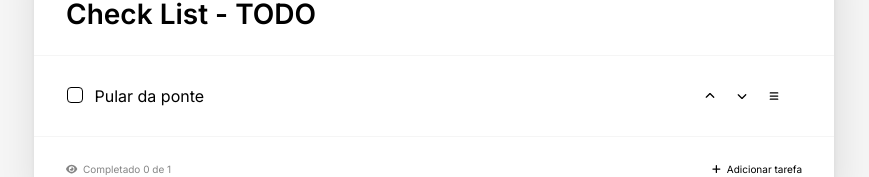
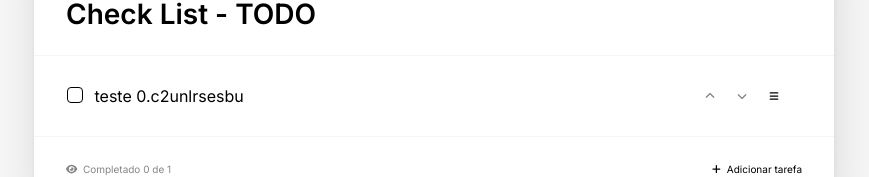
Before and after one commit to fernanduandrade/check-list, a Vue app: page / in a window 1280 px wide. Both pictures are taken after a click on the element "Adicionar tarefa". Shown: the part 317-494 px from the top of the page, without its empty margins (206-1075 px from the left). Built offline with nearby package versions, Linux system fonts and the light colour scheme.

Commit message:
feat: adicionado mover todo

```diff
--- a/src/App.vue
+++ b/src/App.vue
@@ -20,7 +20,7 @@ const addTodo = () => todoList.value.push({
     id:  generateId(),
     description: '',
     priority: 'black',
-    title: '',
+    title: `teste ${generateId()}`,
     actionOpened: false
   })
 
@@ -31,6 +31,21 @@ const closeActionModalEvent = (event: boolean, todo: Todo) => todo.actionOpened
 const changeFlagPriorityEvent = (event: Priority, todo: Todo) => {
   todo.priority = event
 }
+
+function moveTodo(array: Todo[], index: number, direction: string) {
+  if (direction === 'up') {
+    // Move the element up by one position
+    if (index > 0) {
+      [array[index - 1], array[index]] = [array[index], array[index - 1]];
+    }
+  } else if (direction === 'down') {
+    // Move the element down by one position
+    if (index < array.length - 1) {
+      [array[index], array[index + 1]] = [array[index + 1], array[index]];
+    }
+  }
+}
+
 </script>
 
 <template>
@@ -42,7 +57,7 @@ const changeFlagPriorityEvent = (event: Priority, todo: Todo) => {
     <section class="check-list__section">
       <div
         class="check-list__section task"
-        v-for="todo in todoList"
+        v-for="(todo, index) in todoList"
         :key="todo.id"
       >
       <div class="check-list__section task__checkbox">
@@ -54,14 +69,20 @@ const changeFlagPriorityEvent = (event: Priority, todo: Todo) => {
           </div>
 
           <div class="check-list__section task__title">
-            <!-- <input @dblclick="" v-model="todo.title"/> -->
-            <label for="">{{ todo.title ? todo.title : 'Pular da ponte' }}</label>
+            <label for="">{{ todo.title ? todo.title : `Pular da ponte ${index}` }}</label>
           </div>
           <div class="check-list__section task__actions">
-            <div class="check-list__section task__actions--icon">
+            <div
+              :class="`check-list__section task__actions--icon ${(index === 0 || todoList.length === 1 ? 'disabled': '')}`"
+              @click="moveTodo(todoList, index, 'up')"
+            >
               <font-awesome-icon icon="fa-chevron-up" />
             </div>
-            <div class="check-list__section task__actions--icon">
+            <div
+              :class="`check-list__section task__actions--icon ${(index === todoList.length - 1|| todoList.length === 1 ? 'disabled': '')}`"
+              @click="moveTodo(todoList, index, 'down')"
+            >
+
               <font-awesome-icon icon="fa-chevron-down"/>
             </div>
             <div class="check-list__section task__actions--icon" @click="todo.actionOpened = !todo.actionOpened">
@@ -69,9 +90,13 @@ const changeFlagPriorityEvent = (event: Priority, todo: Todo) => {
             </div>
             <load-action-modal
               :todo="todo"
+              :lastPosition="index === todoList.length - 1"
+              :firstPosition="index === 0"
+              :oneElement="todoList.length === 1"
               @mouseleave="todo.actionOpened = false"
               @closeModal="closeActionModalEvent($event, todo)"
               @changeFlagColor="changeFlagPriorityEvent($event as Priority, todo)"
+              @movePosition="moveTodo(todoList, index, $event)"
               v-show="todo.actionOpened"
             />
           </div>
--- a/src/components/ActionModal/ActionModal.vue
+++ b/src/components/ActionModal/ActionModal.vue
@@ -14,18 +14,33 @@ const props = defineProps({
     todo: {
         type: Object as PropType<Todo>,
         required: true,
+    },
+    lastPosition: {
+        type: Boolean,
+        required: true
+    },
+    firstPosition: {
+        type: Boolean,
+        required: true
+    },
+    oneElement: {
+        type: Boolean,
+        required: true
     }
 })
 
 const emit = defineEmits<{
   (event: 'closeModal', value: boolean): void
   (event: 'changeFlagColor', value: string): void
+  (event: 'movePosition', value: string): void
 }>()
 
 const closeModalHandler = (e: Event) => emit('closeModal', false)
 const changeFlagPriority = (value: string) => {
-    console.log(value)
     emit('changeFlagColor', value)
+}
+const changeTodoPosition = (position: string) => {
+    emit('movePosition', position)
 }
 </script>
 
@@ -57,10 +72,16 @@ const changeFlagPriority = (value: string) => {
         </div>
         <Divider />
         <div class="modal-wrapper__header-3">
-            <div class="modal-wrapper__header-3 action">
+            <div
+                :class="`modal-wrapper__header-3 action${(firstPosition || oneElement ? '--disabled': '')}`"
+                @click="changeTodoPosition('up')"
+            >
                 <span class="modal-wrapper__header-3 action--option">Mover para cima</span>
             </div>
-            <div class="modal-wrapper__header-3 action">
+            <div
+                :class="`modal-wrapper__header-3 action${(lastPosition || oneElement ? '--disabled': '')}`"
+                @click="changeTodoPosition('down')"
+            >
                 <span class="modal-wrapper__header-3 action--option">Mover para baixo</span>
             </div>
         </div>
--- a/src/components/ActionModal/styles.scss
+++ b/src/components/ActionModal/styles.scss
@@ -95,6 +95,7 @@
             padding-top: 15px 0px 15px 0px;
 
             &:hover {
+                cursor: pointer;
                 background-color: #F5F5F5;
             }
 
@@ -108,6 +109,12 @@
                     color: red;
                 }
             }
+
+            &--disabled {
+               color: #858585;
+               cursor: auto;
+               user-select: none;
+            }
         }
     }
 }
--- a/src/styles/_base.scss
+++ b/src/styles/_base.scss
@@ -89,6 +89,12 @@ body {
                         background-color: #EBEBEB;
                         cursor: pointer;
                     }
+
+                    &.disabled {
+                        color: #858585;
+                        background-color: #FFFFFF;
+                        user-select: none;
+                    }
                 }
             }
         }
```
